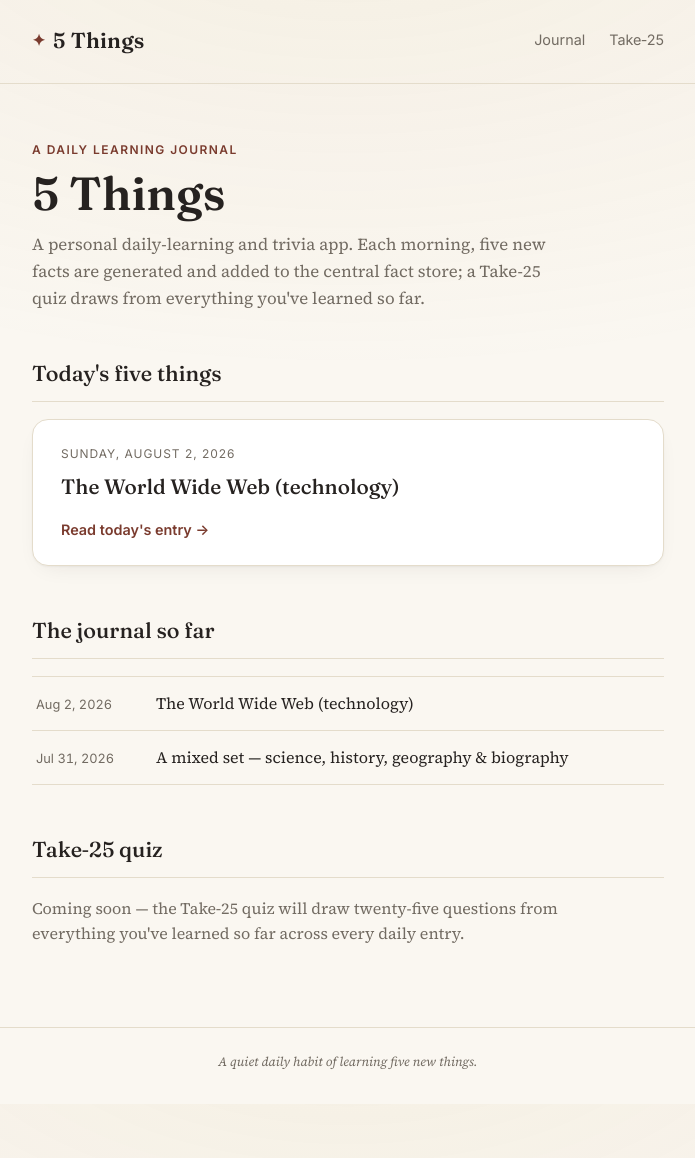
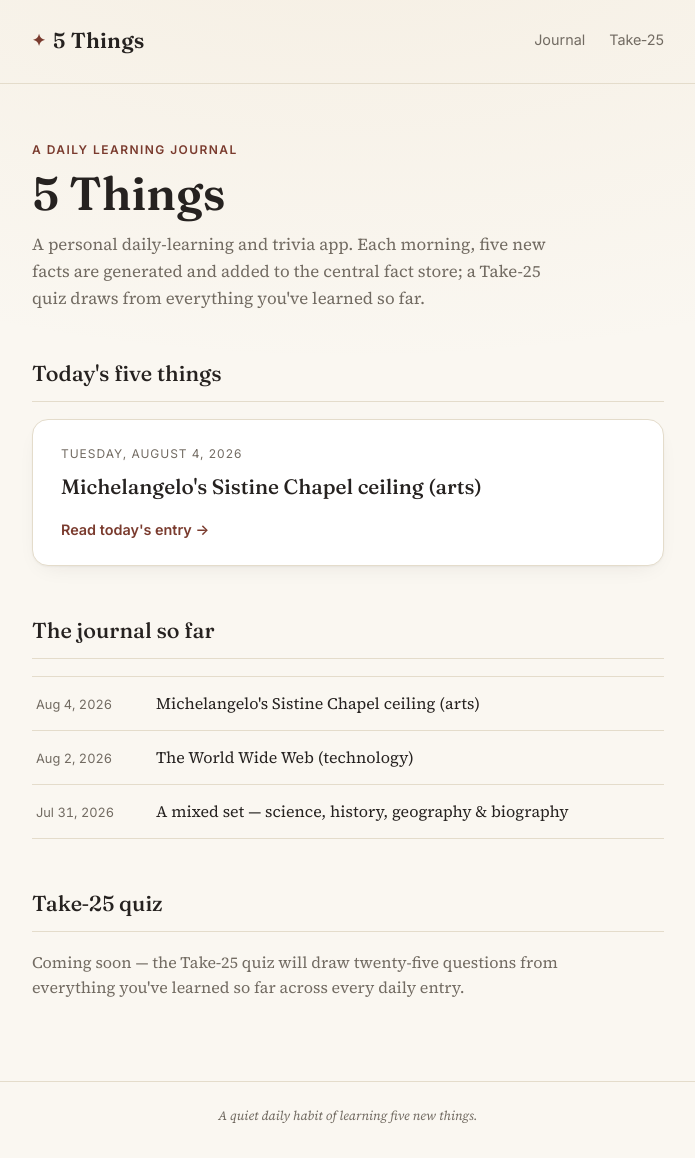
Before and after one commit to msiebert/five-things, a Jekyll site: the page built from index.md, in a window 1280 px wide. Shown: the whole page, without its empty margins (292-987 px from the left). Built offline with Jekyll 4.4.1, drawn with Linux system fonts in a browser that asks for light colours; before the commit the page ends 1104 px from its top, so only the background shows below that; part of the change alters nothing that is shown.

Commit message:
Redo 2026-08-04 daily generation via category rotation (arts) (#8)
Replaces the earlier ad-hoc facts with a single-topic run following the
daily-fact-generation skill: picks arts (next after technology in the
rotation), researches Michelangelo's Sistine Chapel ceiling, renders the
daily page, and advances rotation-state.md.

Co-authored-by: Claude <noreply@anthropic.com>

```diff
--- a/_data/rotation-state.md
+++ b/_data/rotation-state.md
@@ -18,5 +18,5 @@ full read/write contract.
 
 ## Current state
 
-- **last_category**: technology
-- **last_run_date**: 2026-08-02
+- **last_category**: arts
+- **last_run_date**: 2026-08-04
--- /dev/null
+++ b/daily/2026-08-04/index.md
@@ -0,0 +1,65 @@
+---
+layout: daily
+title: "Daily Learning — August 4, 2026"
+date: 2026-08-04
+permalink: /daily/2026-08-04/
+topic: "Michelangelo's Sistine Chapel ceiling (arts)"
+facts:
+  - id: "2026-08-04-1"
+    question: "About how many years did Michelangelo spend painting the Sistine Chapel ceiling?"
+    answer: "Four"
+    topic: arts
+    explanation: >-
+      Michelangelo worked on the ceiling from 1508 to 1512, roughly four
+      years, a grueling stretch during which he designed his own scaffold —
+      a flat wooden platform built out from brackets set into holes near the
+      top of the chapel's windows, rather than a structure built up from the
+      floor. Partway through, in 1510, he took a yearlong break; the frescoes
+      painted after that break are noticeably bolder and more confident than
+      the ones that came before it.
+  - id: "2026-08-04-2"
+    question: "Contrary to popular belief, Michelangelo painted the Sistine Chapel ceiling in what position rather than lying on his back?"
+    answer: "Standing"
+    topic: arts
+    explanation: >-
+      The enduring image of Michelangelo flat on his back is a myth — he
+      actually stood upright on his scaffold, craning his neck backward and
+      reaching his brush above his head for hours at a time. The physical
+      toll was still severe: he wrote of the strain leaving his beard
+      pointed at the ceiling and paint dripping into his eyes, and he later
+      described his body as twisted out of shape by the years of awkward
+      posture.
+  - id: "2026-08-04-3"
+    question: "What art form did Michelangelo consider his true calling, having resented being pulled off a tomb commission to paint the ceiling instead?"
+    answer: "Sculpture"
+    topic: arts
+    explanation: >-
+      Michelangelo had come to Rome to build an elaborate marble tomb for
+      Pope Julius II and considered himself a sculptor first, not a painter —
+      he had barely worked in fresco before. When Julius redirected him to
+      the ceiling instead, Michelangelo reportedly suspected a rival had
+      pushed the commission on him hoping he'd fail at an unfamiliar medium,
+      and he only returned to the tomb project, unfinished, decades later.
+  - id: "2026-08-04-4"
+    question: "How many scenes from the Book of Genesis run along the center of the Sistine Chapel ceiling?"
+    answer: "Nine"
+    topic: arts
+    explanation: >-
+      Nine Genesis panels run down the spine of the ceiling, from the
+      Separation of Light and Darkness through the Drunkenness of Noah,
+      including the famous Creation of Adam. They alternate between large
+      and small scenes and are framed by painted architecture and dozens of
+      other figures, all part of a scheme far more elaborate than what
+      Michelangelo was originally commissioned to paint.
+  - id: "2026-08-04-5"
+    question: "About how many individual figures did Michelangelo ultimately paint across the ceiling, far beyond the dozen apostles he was originally asked for?"
+    answer: "300"
+    topic: arts
+    explanation: >-
+      Julius II's original brief called for just the twelve apostles in
+      simple decorative roundels. Michelangelo talked him into a far more
+      ambitious scheme instead, and by the time the ceiling was finished it
+      held roughly 300 figures — prophets, sibyls, nude youths, and the
+      Genesis narrative — making it one of the most densely populated works
+      in the history of painting.
+---
```
Also changed, not shown: 1 other file.
